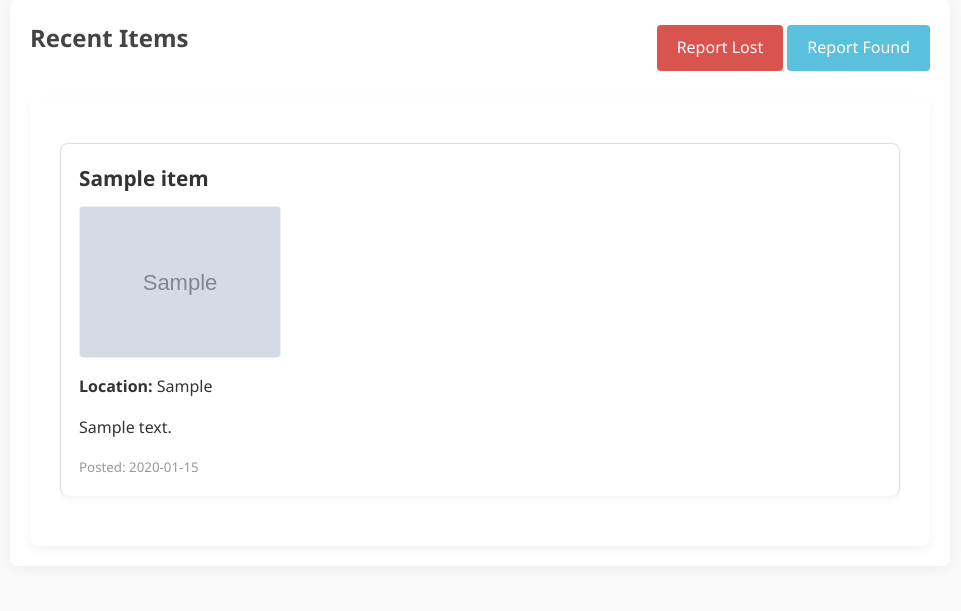
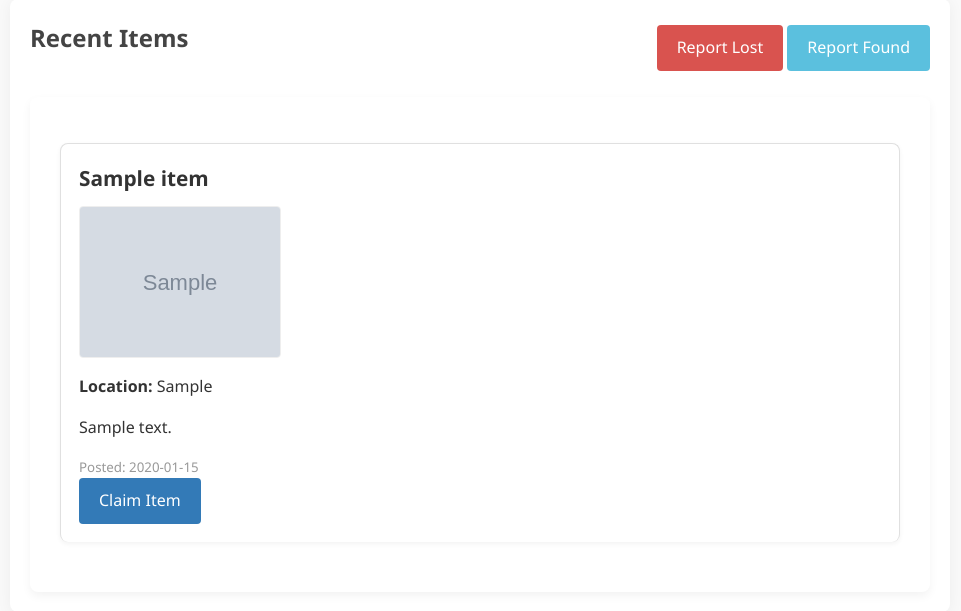
Before and after one commit to Tracentix/ZC-Reclaim, a Flask app: page /items/dashboard in a window 1280 px wide. Shown: the part 110-721 px from the top of the page, without its empty margins (160-1121 px from the left). Run offline with Flask 3, Linux system fonts and the light colour scheme; the visitor is signed in with stand-in values (Sample User, id 1); tables that the repository leaves empty hold one stand-in row (values such as "Sample post"); grey boxes marked "Sample" are stand-in pictures.

Commit message:
feat(ui): Add Claim button logic to item cards

```diff
--- a/src/templates/item/dashboard.html
+++ b/src/templates/item/dashboard.html
@@ -34,6 +34,15 @@
                         <p class="item-description">{{ item.description }}</p>
 
                         <small class="item-posted-date">Posted: {{ item.created_at.strftime('%Y-%m-%d') }}</small>
+                        <div class="card-footer">
+                            {% if item.status == 'Active' %}
+                                <a href="{{ url_for('claim.submit_claim', item_id=item.id) }}" class="btn btn-warning btn-sm">
+                                    Claim Item
+                                </a>
+                            {% else %}
+                                <button class="btn btn-secondary btn-sm" disabled>Claimed</button>
+                            {% endif %}
+                        </div>
                     </li>
                 {% endfor %}
             {% else %}
```
